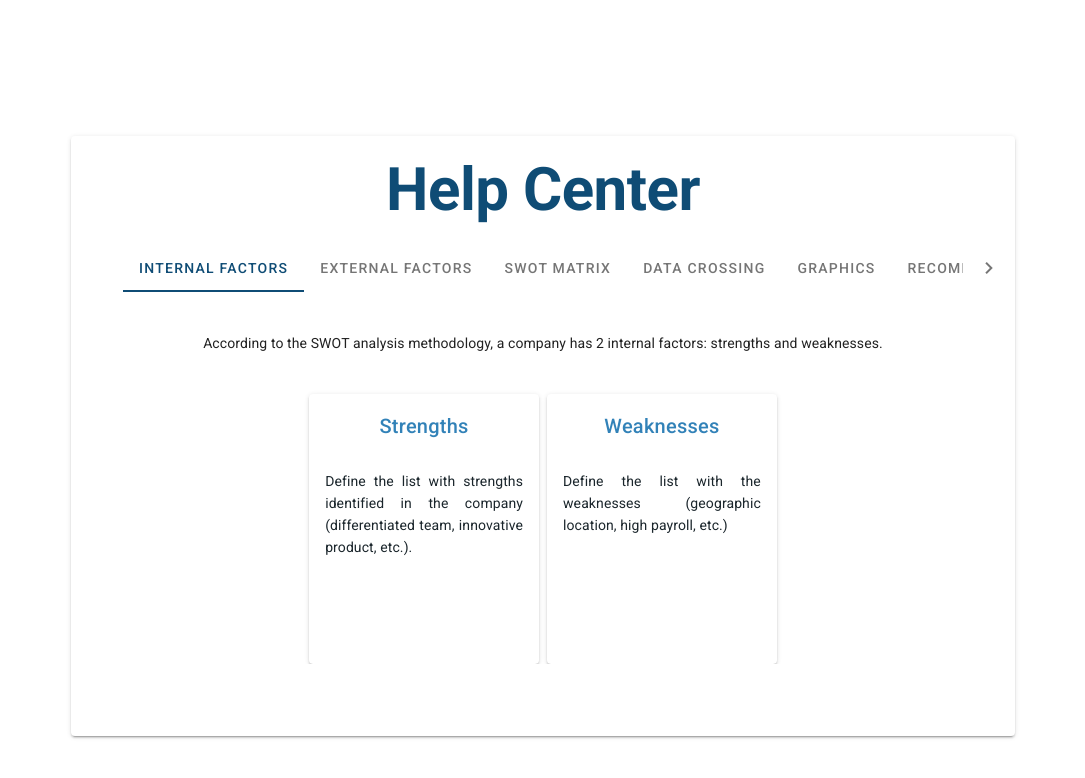
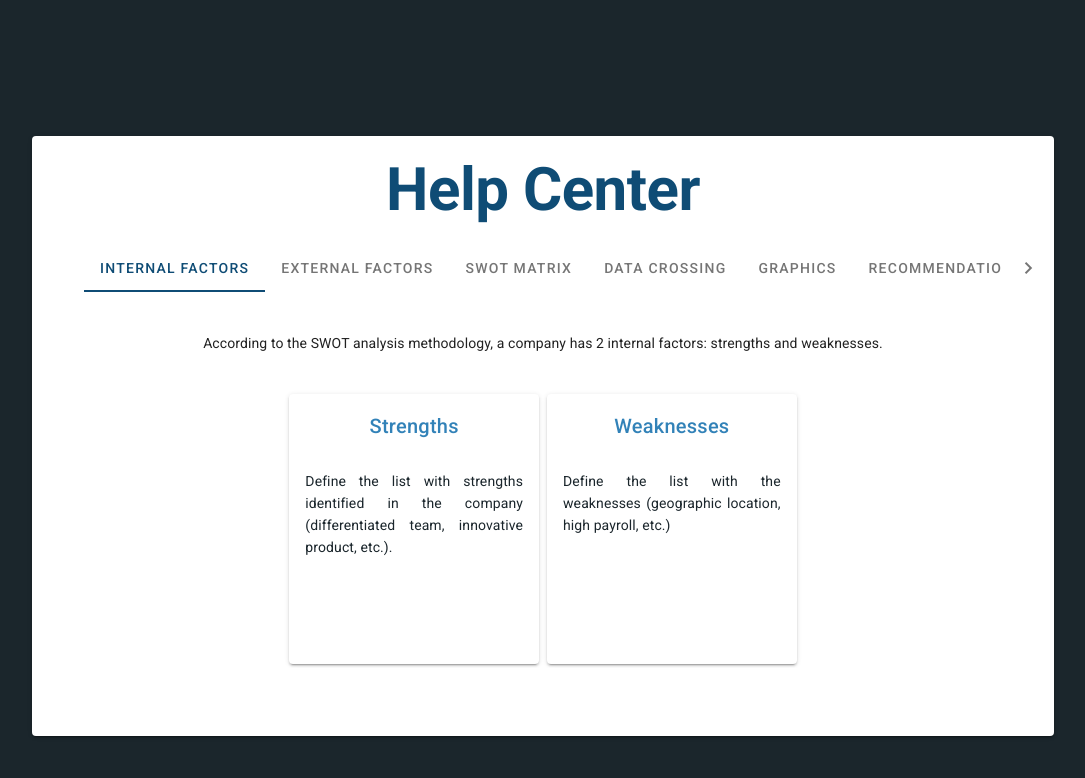
Before and after one commit to brunosilva5/Advanced-Information-Systems, a Nuxt app in the folder frontend/: page /help-center in a window 1280 px wide. Shown: the top 778 px of the page, without its empty margins (97-1182 px from the left). Built offline with nearby package versions, Linux system fonts and the light colour scheme.

Commit message:
Fix Help Center Page Closes #4 #20

```diff
--- a/frontend/layouts/AppBar.vue
+++ b/frontend/layouts/AppBar.vue
@@ -85,7 +85,7 @@
       </v-list>
       <template #append>
         <div class="pa-2">
-          <v-btn block> Help center </v-btn>
+          <v-btn nuxt to="/help-center" block> Help center </v-btn>
         </div>
       </template>
     </v-navigation-drawer>
--- a/frontend/pages/help-center.vue
+++ b/frontend/pages/help-center.vue
@@ -1,5 +1,5 @@
 <template>
-  <v-container fill-height>
+  <v-container fluid fill-height class="first">
     <v-row class="mt-15 pa-3" justify="center" align="center">
       <v-col class="text-center" cols="12" md="10">
         <v-card height="600">
@@ -17,7 +17,7 @@
               </v-card-text>
               <v-row dense class="justify-center">
                 <v-col v-for="card in item.cards" :key="card" :cols="3">
-                  <v-card class="mx-auto" width="300" min-height="270">
+                  <v-card class="mx-auto mb-1" width="300" min-height="270">
                     <v-card-title
                       class="third--text justify-center"
                       v-text="card.title"
```
